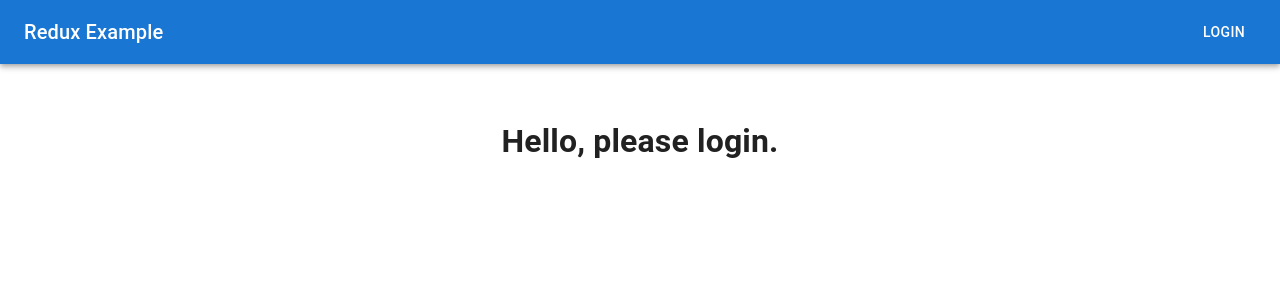
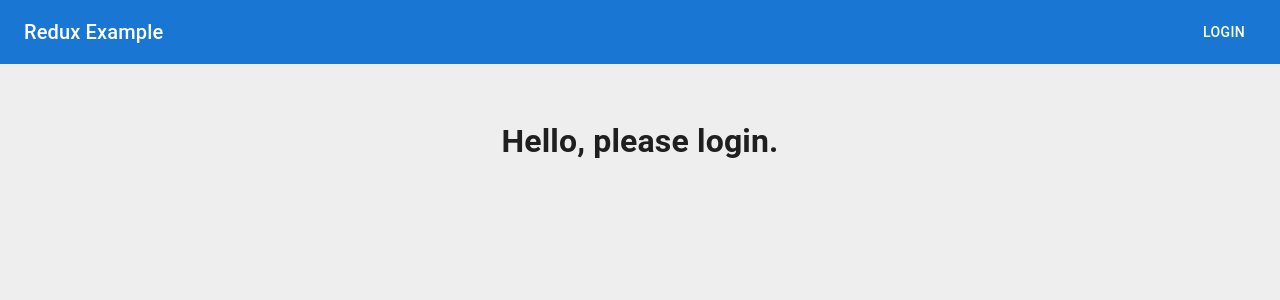
Before and after one commit to ikurowski/redux-example-app, a React (Create React App) app: page / in a window 1280 px wide. Shown: the top 300 px of the page. Built offline with nearby package versions, Linux system fonts and the light colour scheme.

Commit message:
fix main height

```diff
--- a/src/components/Main.jsx
+++ b/src/components/Main.jsx
@@ -11,7 +11,9 @@ export default function Main() {
   return (
     <main>
       <Box
+        bgcolor="#eee"
         sx={{
+          minHeight: 'calc(100vh - 64px)',
           p: 4,
           display: 'flex',
           flexDirection: 'column',
```
